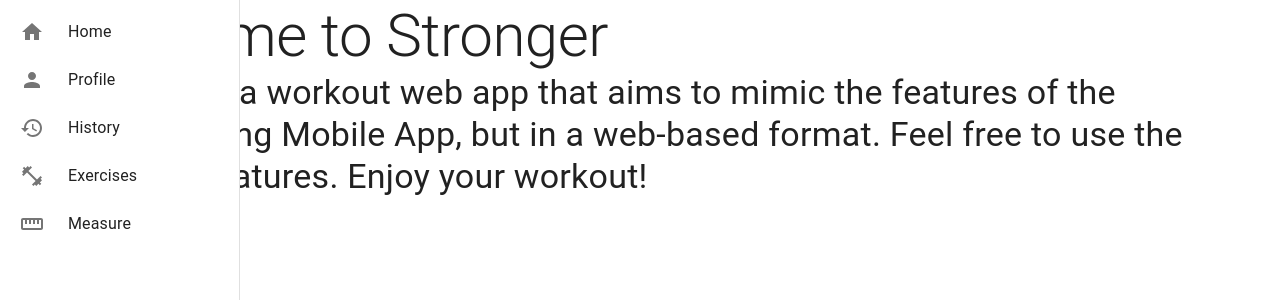
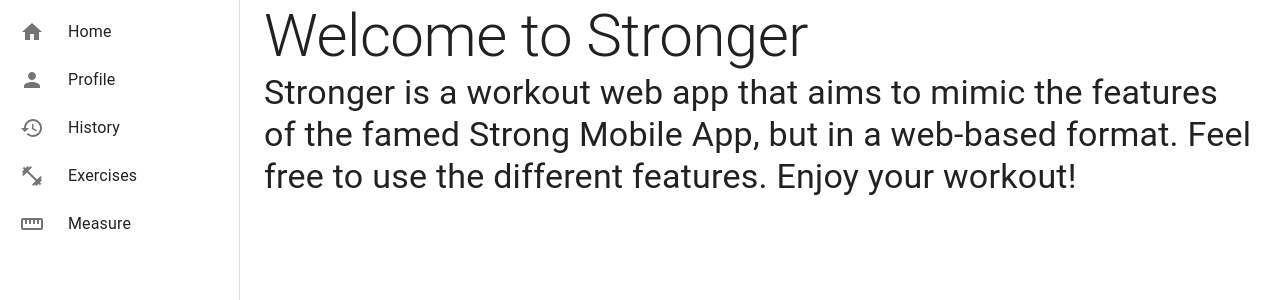
Before and after one commit to dkhmora/stronger-workout-app, a React (Create React App) app in the folder client/: page / in a window 1280 px wide. Shown: the top 300 px of the page. Built offline with nearby package versions, Linux system fonts and the light colour scheme.

Commit message:
Fixed desktop navbar overlapping main container

```diff
--- a/client/src/App.tsx
+++ b/client/src/App.tsx
@@ -43,10 +43,9 @@
   return (
     <Box sx={{ display: "flex" }}>
       <CssBaseline />
-
       <BrowserRouter>
+        {isMobile ? <MobileNavbar /> : <Navbar />}
         <Box sx={{ flexGrow: 1, overflow: "auto", ...mainPadding }}>
-          {isMobile ? <MobileNavbar /> : <Navbar />}
           {isMobile && <MobileAppBar />}
           <Routes>
             <Route index element={<HomePage />} />
```
